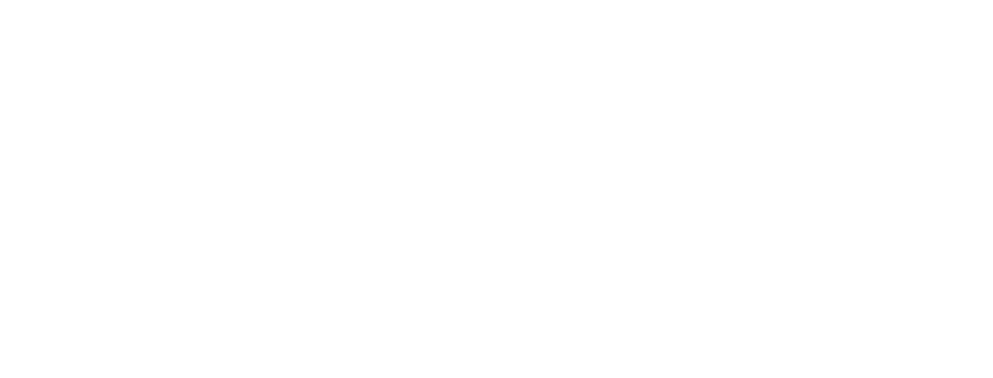
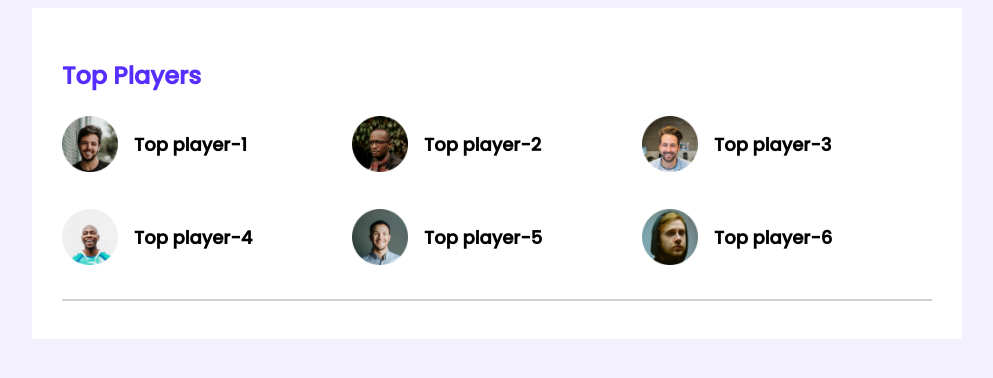
Before and after one commit to sazzad22/leader-board-css3, a plain HTML site: page index.html in a window 1280 px wide. Shown: the whole page, without its empty margins (143-1136 px from the left). Drawn offline with Linux system fonts and the light colour scheme.

Commit message:
fisrt section

```diff
--- a/index.html
+++ b/index.html
@@ -9,6 +9,46 @@
     <link rel="stylesheet" href="style/style.css">
 </head>
 <body>
+    <!-- header-section-start -->
+    <head>
 
+    </head>
+    <!-- header-section-end  -->
+    <main>
+        <!-- top-players and top blog -->
+
+        <section class="container">
+            <h2 class="section-title">Top Players</h2>
+            <div class="top-players">
+                <div class="players">
+                    <div class="player">
+                        <img src="images/players/player-1.png" alt="">
+                        <h3 class="player-name">Top player-1</h3>
+                    </div>
+                    <div class="player">
+                        <img src="images/players/player-2.png" alt="">
+                        <h3 class="player-name">Top player-2</h3>
+                    </div>
+                    <div class="player">
+                        <img src="images/players/player-3.png" alt="">
+                        <h3 class="player-name">Top player-3</h3>
+                    </div>
+                    <div class="player">
+                        <img src="images/players/player-4.png" alt="">
+                        <h3 class="player-name">Top player-4</h3>
+                    </div>
+                    <div class="player">
+                        <img src="images/players/player-5.png" alt="">
+                        <h3 class="player-name">Top player-5</h3>
+                    </div>
+                    <div class="player">
+                        <img src="images/players/player-6.png" alt="">
+                        <h3 class="player-name">Top player-6</h3>
+                    </div>
+                </div>
+            </div>
+            <hr>
+        </section>
+    </main>
 </body>
 </html>
--- a/style/style.css
+++ b/style/style.css
@@ -0,0 +1,49 @@
+/* top-players */
+@import url('https://fonts.googleapis.com/css2?family=Poppins:wght@500&display=swap');
+body{
+    font-family: 'Poppins', sans-serif;
+    background-color: #F3F1FF;
+}
+main{
+    display: flex;
+    justify-content: center;
+}
+.container{
+    background-color: white;
+    width: 870px;
+    padding: 30px ;
+
+}
+
+
+/* top-players */
+.top-players{
+    margin-bottom: 30px;
+}
+.section-title{
+    color: #562EFF;
+    font-size: 24px;
+
+}
+hr{
+    border: 1px solid #D1D1D1;
+}
+
+
+.players{
+    display: grid;
+    grid-template-columns: repeat(3,1fr);
+    grid-row-gap: 30px;
+}
+.players img{
+    width: 56px;
+    height: 56px;
+}
+.player-name{
+    margin-left: 16px;
+    font-size: 18px;
+}
+.player{
+    display: flex;
+    align-items: center;
+}
```
